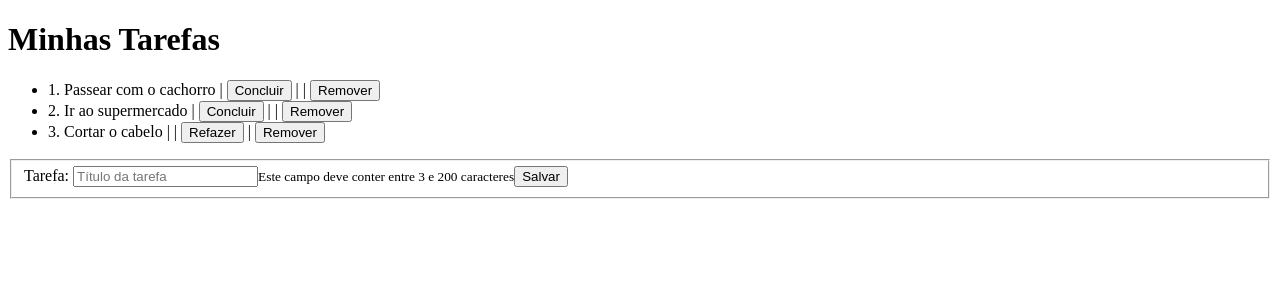
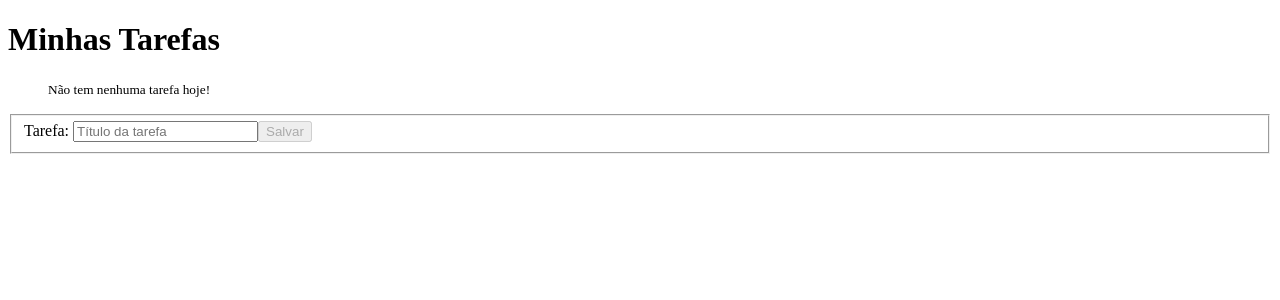
Before and after one commit to Carlos-Leuck/todoApp, an Angular app: page / in a window 1280 px wide. Shown: the top 300 px of the page. Built offline with nearby package versions, Linux system fonts and the light colour scheme.

Commit message:
metodo para salvar no localStorage criado

```diff
--- a/src/app/app.component.html
+++ b/src/app/app.component.html
@@ -1,5 +1,6 @@
 <h1>{{ title }}</h1>
 <ul>
+  <p *ngIf="todos.length == 0"><small>Não tem nenhuma tarefa hoje!</small></p>
   <li *ngFor="let todo of todos">
     {{ todo.id }}. {{ todo.title }} |
     <button *ngIf="!todo.done" (click)="markAsDone(todo)">Concluir</button> |
@@ -17,7 +18,11 @@
       maxlength="200"
       formControlName="title"
     />
-    <small *ngIf="form.controls['title'].invalid">Este campo deve conter entre 3 e 200 caracteres</small>
-    <button>Salvar</button>
+    <small
+      *ngIf="form.controls['title'].invalid && !form.controls['title'].pristine"
+    >
+      Este campo deve conter entre 3 e 200 caracteres
+    </small>
+    <button [disabled]="form.invalid" (click)="add()">Salvar</button>
   </fieldset>
 </form>
--- a/src/app/app.component.ts
+++ b/src/app/app.component.ts
@@ -23,9 +23,18 @@
         ]),
       ],
     });
-    this.todos.push(new Todo(1, 'Passear com o cachorro', false));
-    this.todos.push(new Todo(2, 'Ir ao supermercado', false));
-    this.todos.push(new Todo(3, 'Cortar o cabelo', true));
+  }
+
+  add() {
+    const title = this.form.controls['title'].value;
+    const id = this.todos.length + 1;
+    this.todos.push(new Todo(id, title, false));
+    this.save();
+    this.clear();
+  }
+
+  clear() {
+    this.form.reset();
   }
 
   remove(todo: Todo) {
@@ -34,10 +43,17 @@
       this.todos.splice(index, 1);
     }
   }
+
   markAsDone(todo: Todo) {
     todo.done = true;
   }
+
   markAsUndone(todo: Todo) {
     todo.done = false;
   }
+
+  save() {
+    const data = JSON.stringify(this.todos);
+    localStorage.setItem('todos', data);
+  }
 }
```
